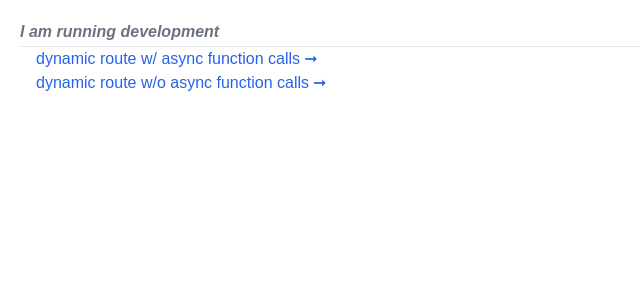
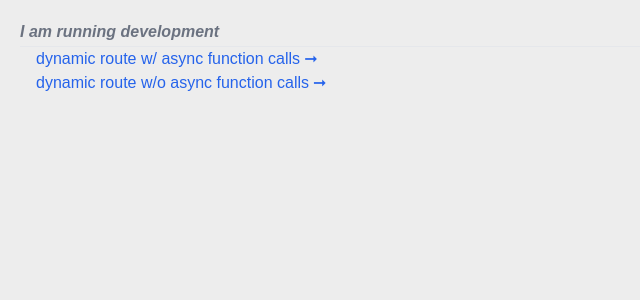
Before and after one commit to tbremer/next-dynamic-routes-issue, a Next.js app: page / in a window 1280 px wide. Shown: the top 300 px of the page, without its empty margins (0-640 px from the left). Built offline with nearby package versions, Linux system fonts and the light colour scheme.

Commit message:
darkmode for code

```diff
--- a/app/globals.css
+++ b/app/globals.css
@@ -3,13 +3,13 @@
 @tailwind utilities;
 
 :root {
-	--background: #ffffff;
-	--foreground: #171717;
+	--background: #ededed;
+	--foreground: #16161d;
 }
 
 @media (prefers-color-scheme: dark) {
 	:root {
-		--background: #0a0a0a;
+		--background: #16161d;
 		--foreground: #ededed;
 	}
 }
@@ -26,6 +26,13 @@ code pre {
 	background-color: #efefef;
 	padding: .5rem;
 	border-radius: 0.125rem;
+}
+
+@media (prefers-color-scheme: dark) {
+	code pre {
+	background-color: #16161d;
+	color: #efefef;
+	}
 }
 
 h1,
```
